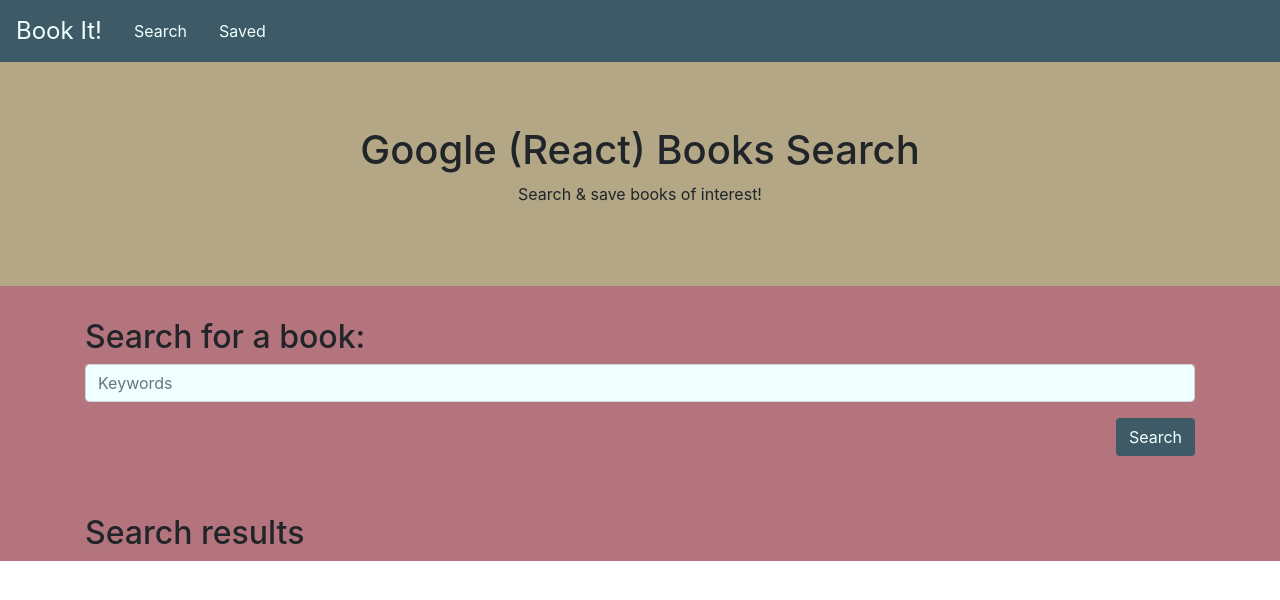
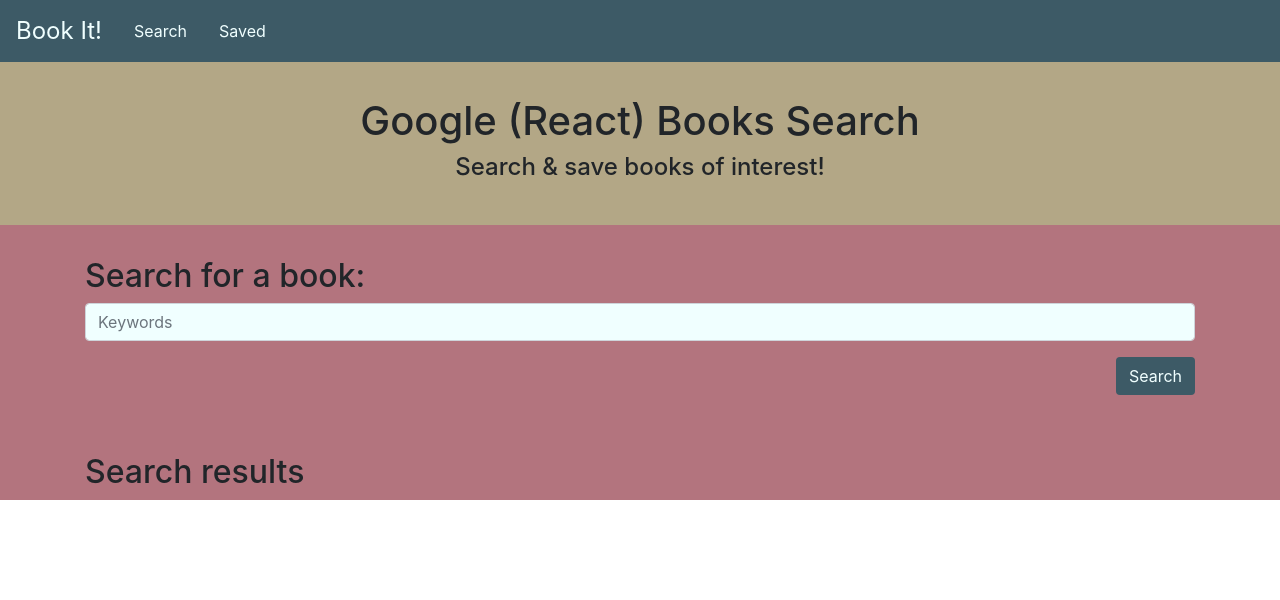
Before and after one commit to MichelleMcConville/21-book-search, a React (Create React App) app in the folder client/: page / in a window 1280 px wide. Shown: the top 600 px of the page. Built offline with nearby package versions, Linux system fonts and the light colour scheme; no server answers.

Commit message:
styling changes

```diff
--- a/client/src/components/Jumbotron.js
+++ b/client/src/components/Jumbotron.js
@@ -3,10 +3,10 @@
 import Jumbo from "react-bootstrap/Jumbotron";
 
 const Header = (props) => (
-  <Jumbo fluid className="text-center" style={{backgroundColor: "#B3A786"}}>
+  <Jumbo fluid className="text-center" style={{backgroundColor: "#B3A786", padding: "35px"}}>
     <Container>
       <h1>Google (React) Books Search</h1>
-      <p>Search & save books of interest!</p>
+      <h4>Search & save books of interest!</h4>
     </Container>
   </Jumbo>
 );
```
